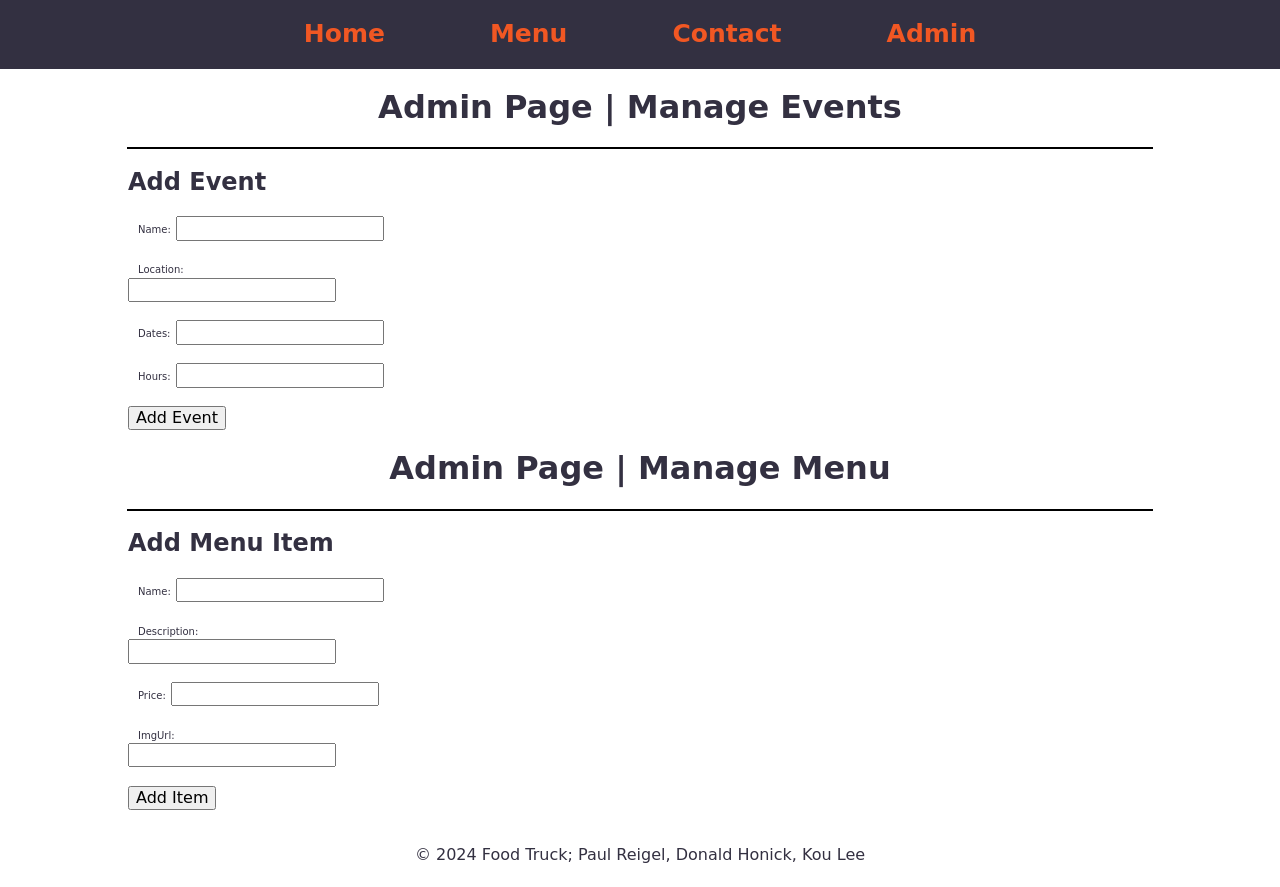
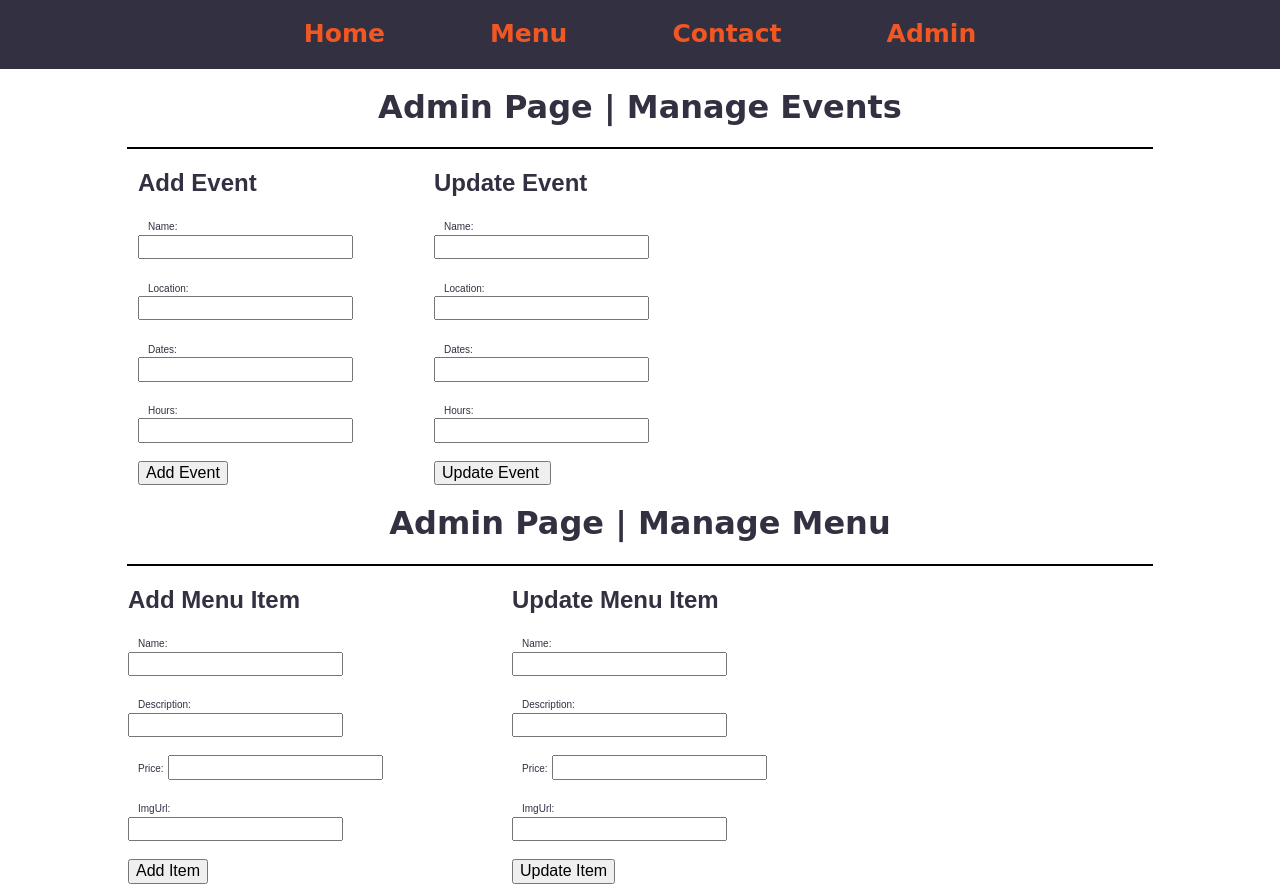
Before and after one commit to paulreigel/paulereigel.github.io, a website: page public/admin.html in a window 1280 px wide. Shown: the top 887 px of the page. Drawn offline with nearby package versions, Linux system fonts and the light colour scheme; no server answers.

Commit message:
update forms

```diff
--- a/public/admin.html
+++ b/public/admin.html
@@ -34,6 +34,7 @@
 
     <div class="admin-events">
     </div>
+    <div class="add-update-container">
     <div class="add-event">
         <h2>Add Event</h2>
         <form id="event-form">
@@ -52,9 +53,30 @@
             <input type="submit" value="Add Event">
         </form>
     </div>
+
+    <div class="update-event">
+        <h2>Update Event</h2>
+        <form id="update-event-form">
+            <label for="event-name">Name:</label>
+            <input type="text" id="event-name" name="name" required><br><br>
+
+            <label for="event-location">Location:</label>
+            <input type="text" id="event-location" name="location" required><br><br>
+
+            <label for="event-dates">Dates:</label>
+            <input type="text" id="event-dates" name="dates" required><br><br>
+
+            <label for="event-hours">Hours:</label>
+            <input type="text" id="event-hours" name="hours" required><br><br>
+
+            <input type="submit" value="Update Event ">
+        </form>
+    </div>
+</div>
     <h1 class="home-title">Admin Page | Manage Menu</h1>
     <div class="admin-menu">
     </div>
+    <div class="add-update-menu">
     <div class="add-menu">
         <h2>Add Menu Item</h2>
         <form id="menu-form">
@@ -73,6 +95,25 @@
             <input type="submit" value="Add Item">
         </form>
     </div>
+    <div class="add-menu">
+        <h2>Update Menu Item</h2>
+        <form id="menu-form">
+            <label for="menu-name">Name:</label>
+            <input type="text" id="menu-name" name="name" required><br><br>
+
+            <label for="menu-description">Description:</label>
+            <input type="text" id="menu-description" name="description" required><br><br>
+
+            <label for="menu-price">Price:</label>
+            <input type="text" id="menu-price" name="price" required><br><br>
+
+            <label for="menu-ImgUrl">ImgUrl:</label>
+            <input type="text" id="menu-ImgUrl" name="image" required><br><br>
+
+            <input type="submit" value="Update Item">
+        </form>
+    </div>
+</div>
     <footer>
         <p>&copy; 2024 Food Truck; Paul Reigel, Donald Honick, Kou Lee</p>
 </footer>
--- a/public/scripts/site.js
+++ b/public/scripts/site.js
@@ -138,7 +138,7 @@ document.addEventListener('DOMContentLoaded', async () => {
     });
 });
 //////////////////////////////////////////////////////////////////////////////////
-//Events Admin GET display
+//Events Admin GET display GOOD CODE
 const displayEventNames = (events) => {
     const adminEventsDiv = document.querySelector('.admin-events');
     adminEventsDiv.innerHTML = '';
@@ -164,6 +164,11 @@ const displayEventNames = (events) => {
         deleteButton.classList.add('delete-button');
         eventContainer.appendChild(deleteButton);
 
+        const updateButton = document.createElement('button');
+        updateButton.textContent = 'Update';
+        updateButton.classList.add('update-button');
+        eventContainer.appendChild(updateButton);
+
         const eventDetails = document.createElement('div');
         eventDetails.classList.add('event-details');
         eventDetails.innerHTML = `
@@ -177,6 +182,28 @@ const displayEventNames = (events) => {
         checkbox.addEventListener('change', () => {
             eventDetails.style.display = checkbox.checked ? 'block' : 'none';
         });
+
+        // Event listener for update button
+        /*updateButton.addEventListener('click', async () => {
+            try {
+                // Fetch event data from the API
+                const response = await fetch(`/api/events/${event._id}`);
+                if (!response.ok) {
+                    throw new Error('Failed to fetch event data');
+                }
+                const eventData = await response.json();
+
+                // Populate the update form with the event data
+                const updateForm = document.getElementById('update-event-form');
+                updateForm.querySelector('event-name').value = eventData.name;
+                updateForm.querySelector('event-location').value = eventData.location;
+                updateForm.querySelector('event-dates').value = eventData.dates;
+                updateForm.querySelector('#event-hours').value = eventData.hours;
+            } catch (error) {
+                console.error('Error updating event:', error);
+            }
+        });*/
+
         //////////////
         deleteButton.addEventListener('click', async () => {
             try {
@@ -194,10 +221,19 @@ const displayEventNames = (events) => {
             } catch (error) {
                 console.error('Error deleting event:', error);
             }
+            // Event listener for update button
+        updateButton.addEventListener('click', () => {
+            // Handle update button click event
+            // You can add your update logic here
+            console.log('Update button clicked for event:', event);
+        });
         }); // <-- Added closing bracket for deleteButton.addEventListener
         adminEventsDiv.appendChild(eventContainer);
     });
-};
+};////below is update in div GOOD CODE ABOVE
+
+
+
 
 //////////////////////////////////////////////////////////////////////////////
 //ADMIN MENU GET Display
--- a/public/styles/style.css
+++ b/public/styles/style.css
@@ -253,12 +253,42 @@ span {
     margin-left: 10px;
 }
 /*add event div*/
-.add-event, .add-menu {
+.add-event, .add-menu  {
+    font-family: Arial, Helvetica, sans-serif;
     max-width: 20%;
     margin-left: 10%;
 }
+.add-update-container, .add-update-menu {
+    display: flex;
+    font-family: Arial, Helvetica, sans-serif;
+}
 
+.add-event, .update-event {
+    margin-right: 20px; /* Adjust as needed */
+}
+.update-event form {
+    max-width: 20%; /* Limit the width of the form */
 
+    flex-direction: column; /* Align items vertically */
+}
+.event-container, .menu-item-container {
+    font-family: Arial, Helvetica, sans-serif;
+    display: flex;
+    align-items: center;
+}
+.delete-button {
+   margin-left: auto;
+   margin-right: 10px;
+}
+
+.update-button {
+    margin-right:10px;
+}
+
+.add-event, .update-event {
+    width: 50%; /* Adjust width as needed */
+    padding: 0 10px; /* Add padding */
+}
 footer {
     display: flex;
     justify-content: center;
```
Also changed, not shown: api-routes-events.js (+10 -5 lines).
